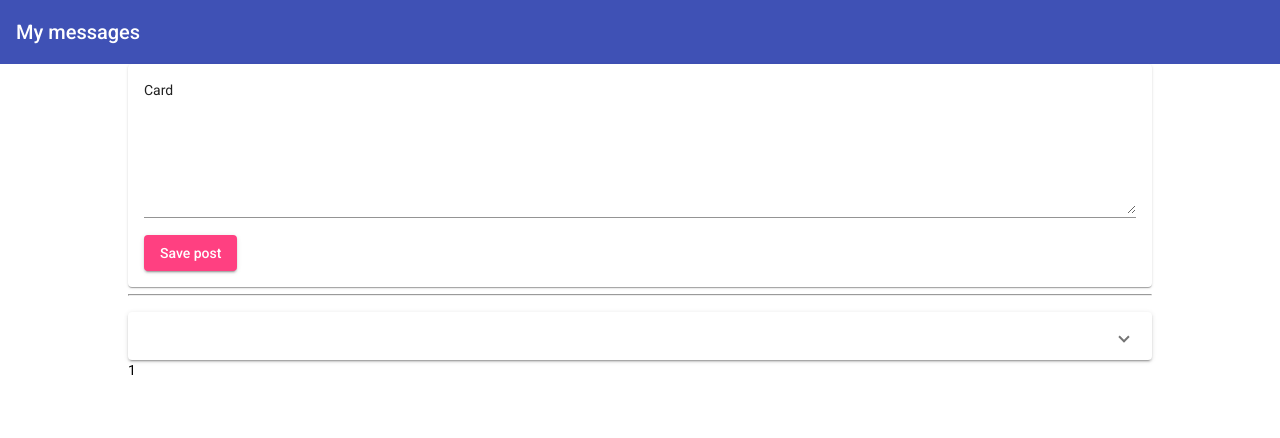
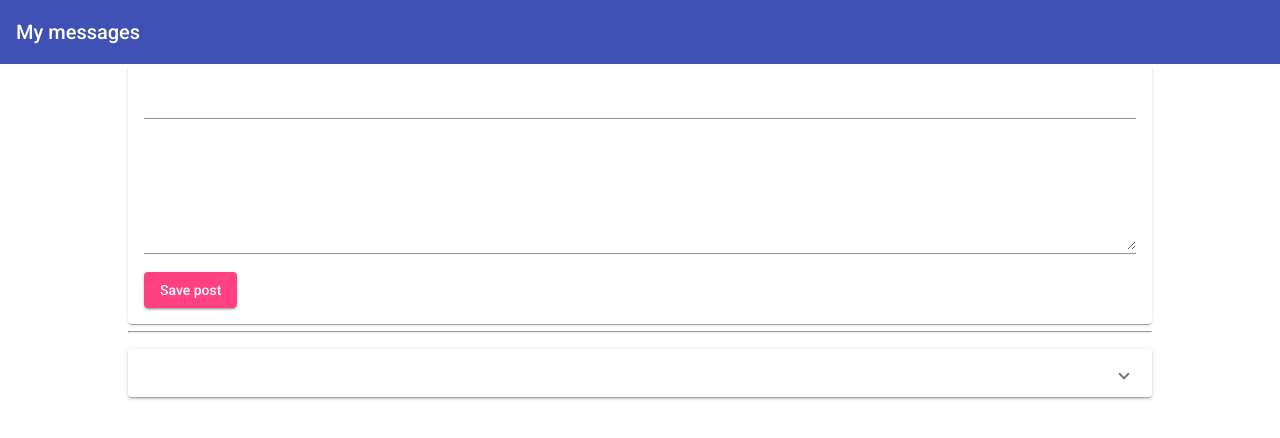
Before and after one commit to ItzhakVilensky/mean-course, an Angular app: page / in a window 1280 px wide. Shown: the top 438 px of the page. Built offline with nearby package versions, Linux system fonts and the light colour scheme.

Commit message:
* lesson 24 happy pesah

```diff
--- a/src/app/posts/post-create/post-create.component.html
+++ b/src/app/posts/post-create/post-create.component.html
@@ -1,5 +1,8 @@
 <mat-card>
-    Card
+    <mat-form-field>
+        <input matInput="" type="text" [value]="enteredContent" />
+    </mat-form-field>
+
     <mat-form-field>
         <textarea matInput="" rows="6"></textarea>
     </mat-form-field>
--- a/src/app/posts/post-create/post-create.component.ts
+++ b/src/app/posts/post-create/post-create.component.ts
@@ -6,7 +6,9 @@ import { Component } from "@angular/core";
     styleUrls: ['./post-create.component.css']
 })
 export class PostCreateComponent {
-    newPost = '';
+
+    enteredContent = '';
+    enteredTitle = '';
 
     onAddPost() {
 
--- a/src/app/posts/post-list/post-list.component.html
+++ b/src/app/posts/post-list/post-list.component.html
@@ -9,5 +9,3 @@
     </mat-expansion-panel>
 </mat-accordion>
 <p class="info-text mat-body-1" *ngIf="posts.length <= 0">No posts added yet!</p>
-
-{{posts.length}}
```
